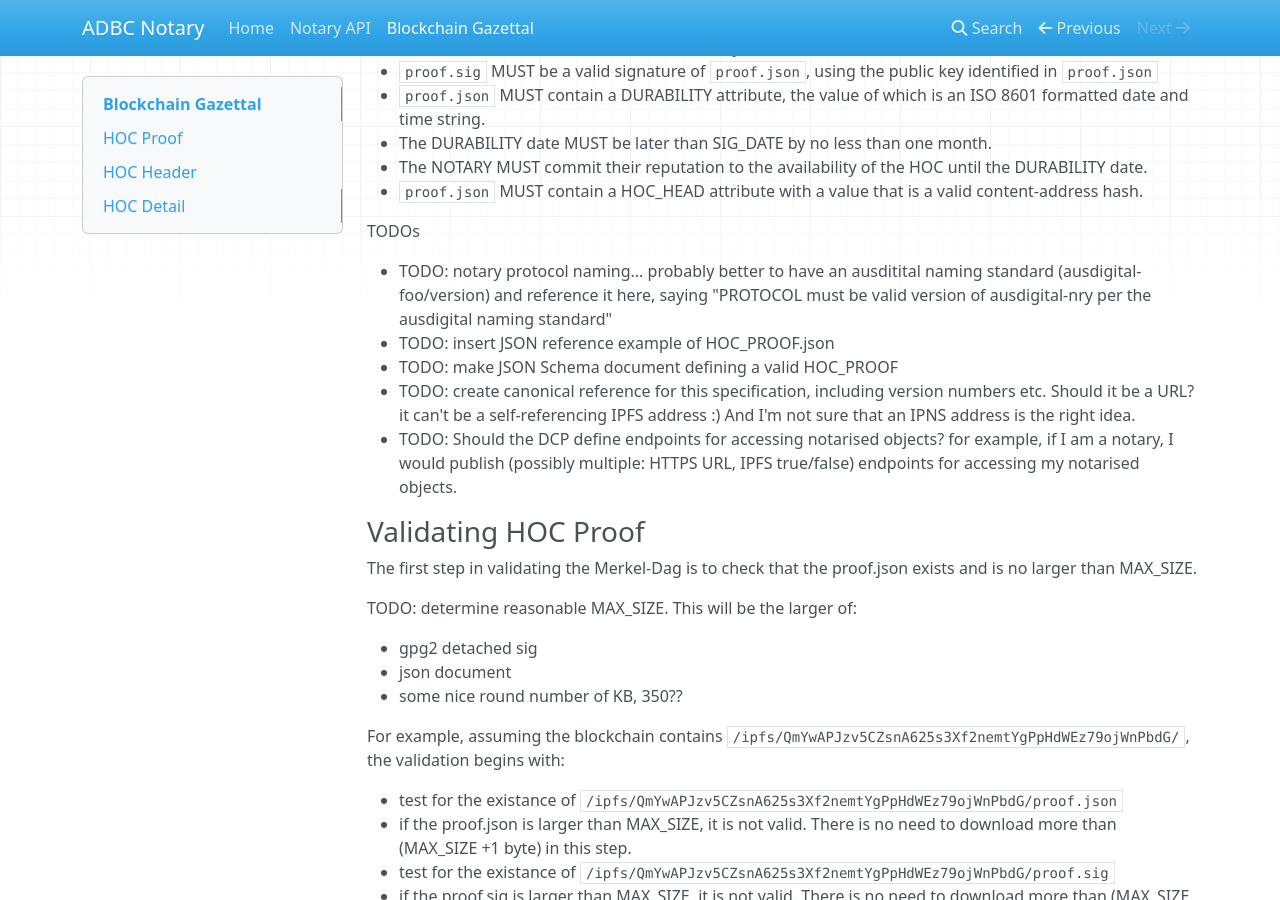
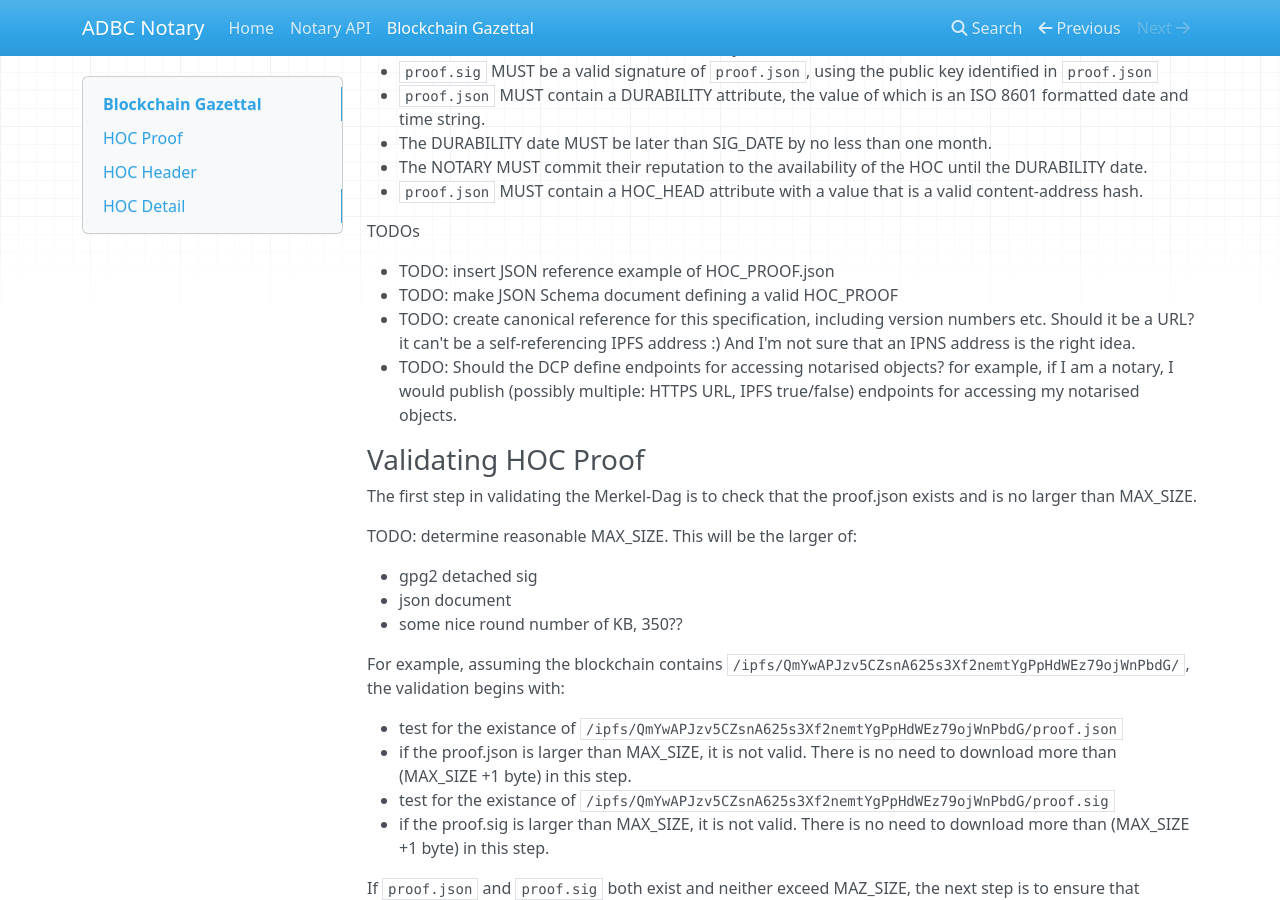
Before and after one commit to kshychko/ausdigital-nry, an MkDocs documentation site: the page built from docs/Gazette.md, in a window 1280 px wide and 900 px high, scrolled down 1673 px. Built offline with MkDocs 1.6.1, drawn with Linux system fonts in a browser that asks for light colours; nearby versions of some CDN libraries.

Commit message:
factor out #9

```diff
--- a/docs/Gazette.md
+++ b/docs/Gazette.md
@@ -41,7 +41,6 @@ To ensure efficient auditability of notaries, an independant observer should be
 
 TODOs
 
- * TODO: notary protocol naming... probably better to have an ausditital naming standard (ausdigital-foo/version) and reference it here, saying "PROTOCOL must be valid version of ausdigital-nry per the ausdigital naming standard"
  * TODO: insert JSON reference example of HOC_PROOF.json
  * TODO: make JSON Schema document defining a valid HOC_PROOF
  * TODO: create canonical reference for this specification, including version numbers etc. Should it be a URL? it can't be a self-referencing IPFS address :) And I'm not sure that an IPNS address is the right idea.
```
